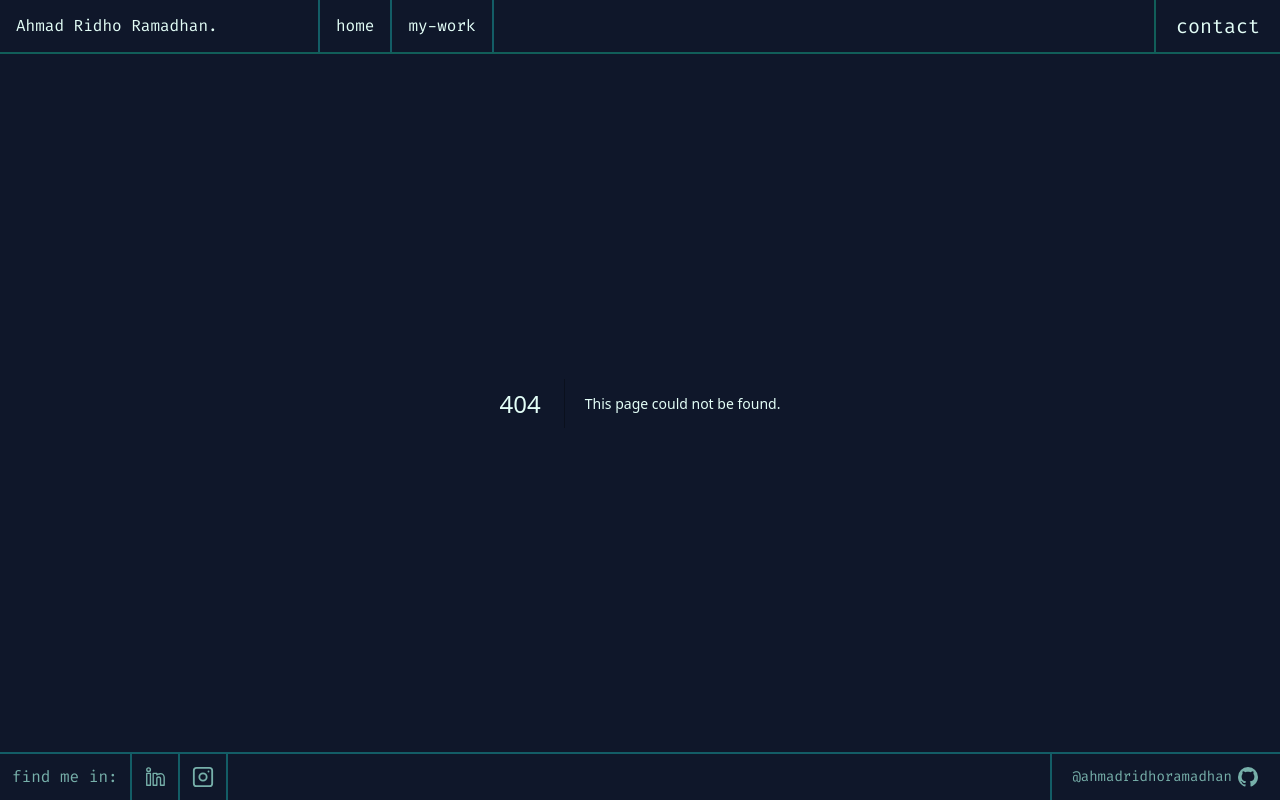
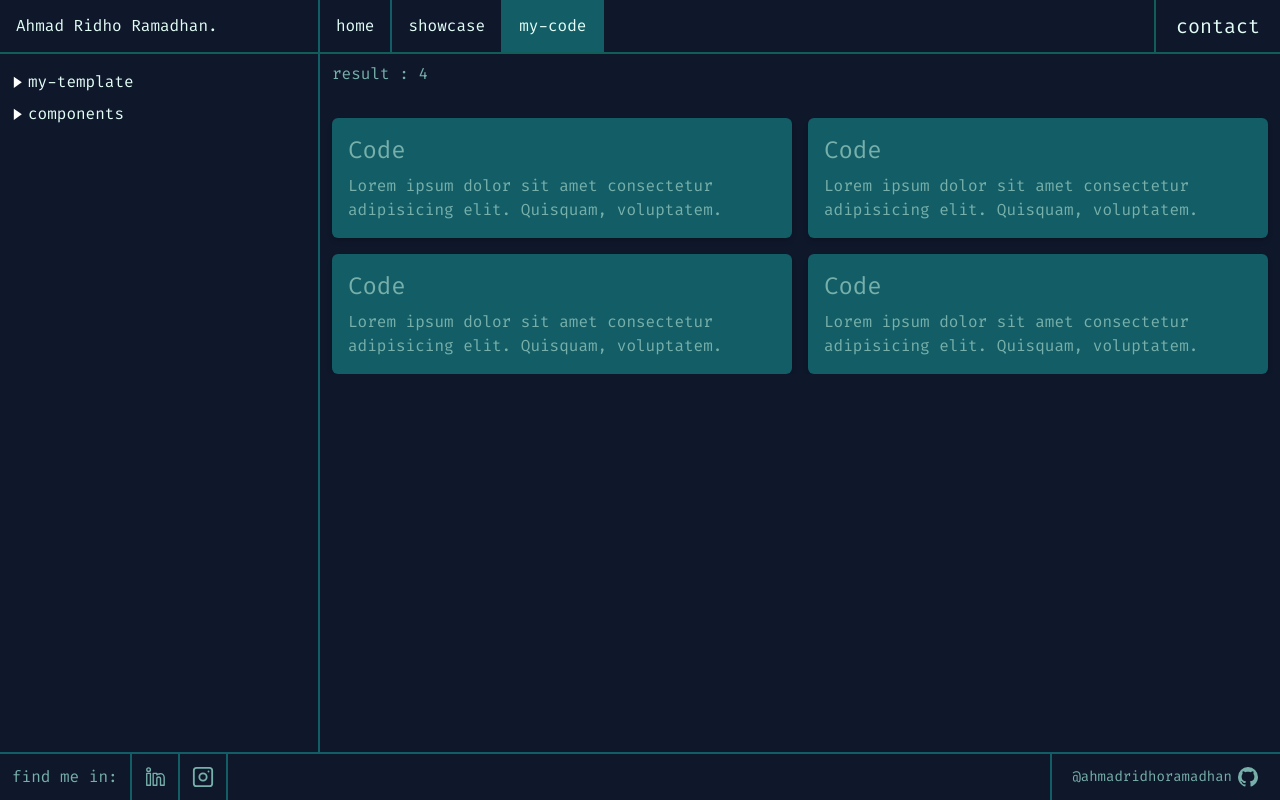
Before and after one commit to ahmadridhoramadhan/ahmadridhoramadhan.github.io, a Next.js app: page /code in a window 1280 px wide. Before the commit this address had no page. Built offline with nearby package versions, Linux system fonts and the light colour scheme.

Commit message:
new file:   app/code/page.tsx 	new file:   app/contact/SidebarContact.tsx 	modified:   app/contact/page.tsx 	modified:   app/work/page.tsx 	modified:   app/work/sidebar.tsx 	modified:   components/header.tsx

```diff
--- /dev/null
+++ b/app/code/page.tsx
@@ -0,0 +1,47 @@
+import { Dropdown } from "@/components/Dropdown"
+
+export default function Code() {
+    return (
+        <main className="flex-auto flex items-stretch overflow-clip select-none flex-col sm:flex-row">
+            <SidebarCode />
+            <div className="py-10 w-full grow-0 overflow-y-auto relative">
+                <div className="absolute lg:left-3 text-color-3 right-2 top-2 z-20">
+                    result : 4
+                </div>
+                <div className="container mx-auto overflow-auto">
+                    <div className="grid grid-cols-1 md:grid-cols-2 gap-4 mt-14 lg:mt-6 px-3">
+                        <div className="bg-color-2 p-4 rounded-md shadow-md">
+                            <h2 className="text-2xl text-color-3">Code</h2>
+                            <p className="text-color-3 mt-2">Lorem ipsum dolor sit amet consectetur adipisicing elit. Quisquam, voluptatem.</p>
+                        </div>
+                        <div className="bg-color-2 p-4 rounded-md shadow-md">
+                            <h2 className="text-2xl text-color-3">Code</h2>
+                            <p className="text-color-3 mt-2">Lorem ipsum dolor sit amet consectetur adipisicing elit. Quisquam, voluptatem.</p>
+                        </div>
+                        <div className="bg-color-2 p-4 rounded-md shadow-md">
+                            <h2 className="text-2xl text-color-3">Code</h2>
+                            <p className="text-color-3 mt-2">Lorem ipsum dolor sit amet consectetur adipisicing elit. Quisquam, voluptatem.</p>
+                        </div>
+                        <div className="bg-color-2 p-4 rounded-md shadow-md">
+                            <h2 className="text-2xl text-color-3">Code</h2>
+                            <p className="text-color-3 mt-2">Lorem ipsum dolor sit amet consectetur adipisicing elit. Quisquam, voluptatem.</p>
+                        </div>
+                    </div>
+                </div>
+            </div>
+        </main>
+    )
+}
+
+function SidebarCode() {
+    return (
+        <div className="lg:border-r-2 lg:max-w-xs w-full border-color-2 pl-3 *:py-1 pt-3 lg:block absolute lg:static z-20 backdrop-blur-md lg:backdrop-blur-0 pb-4 overflow-auto">
+            <Dropdown title="my-template">
+                <li>lala</li>
+            </Dropdown>
+            <Dropdown title="components">
+                <li>lala</li>
+            </Dropdown>
+        </div>
+    )
+}
--- /dev/null
+++ b/app/contact/SidebarContact.tsx
@@ -0,0 +1,20 @@
+import Link from 'next/link';
+import { Dropdown } from '../../components/Dropdown';
+
+export function SidebarContact() {
+    const dropdownItemsStyle = "flex items-center gap-2 opacity-50 hover:opacity-100 transition-opacity";
+    return (
+        <aside className="sm:border-r-2 border-0 max-w-xs w-full border-color-2 *:border-color-2 pt-3 *:py-1 pl-3 pb-5">
+            <Dropdown title='Contacts'>
+                <li className={dropdownItemsStyle}><Link href={'mailto:ahmadridhoramadhan2@gmail.com'} className='text-sm'>ahmadridhoramadhan2@gmail.com</Link></li>
+                <li className={dropdownItemsStyle}><Link href={''}>+62 882-0205-39449</Link></li>
+            </Dropdown>
+            <Dropdown title='find-me-also-in'>
+                <li className={dropdownItemsStyle}><Link href={'https://www.linkedin.com/in/ahmad-ridho-ramadhan/'} target='_blank'>Linkedin</Link></li>
+                <li className={dropdownItemsStyle}><Link href={''} target='_blank'>Instagram</Link></li>
+                <li className={dropdownItemsStyle}><Link href={'https://github.com/ahmadridhoramadhan'} target='_blank'>Github</Link></li>
+                <li className={dropdownItemsStyle}><Link href={'https://wa.me/+62882020539449'} target='_blank'>Whatsapp</Link></li>
+            </Dropdown>
+        </aside>
+    );
+}
--- a/app/contact/page.tsx
+++ b/app/contact/page.tsx
@@ -1,5 +1,4 @@
-import Link from 'next/link'
-import { Dropdown } from '../../components/Dropdown'
+import { SidebarContact } from './SidebarContact'
 
 export default function Contact() {
     return (
@@ -27,21 +26,3 @@ export default function Contact() {
         </main>
     )
 }
-
-function SidebarContact() {
-    const dropdownItemsStyle = "flex items-center gap-2 opacity-50 hover:opacity-100 transition-opacity"
-    return (
-        <aside className="sm:border-r-2 border-0 max-w-xs w-full border-color-2 *:border-color-2 py-1 *:py-2 *:pl-2 pb-5">
-            <Dropdown title='Contacts'>
-                <li className={dropdownItemsStyle}><Link href={''} className='text-sm'>ahmadridhoramadhan2.gmail.com</Link></li>
-                <li className={dropdownItemsStyle}><Link href={''}>+62 882-0205-39449</Link></li>
-            </Dropdown>
-            <Dropdown title='find-me-also-in'>
-                <li className={dropdownItemsStyle}>Linkedin</li>
-                <li className={dropdownItemsStyle}>Instagram</li>
-                <li className={dropdownItemsStyle}>Github</li>
-                <li className={dropdownItemsStyle}>Whatsapp</li>
-            </Dropdown>
-        </aside>
-    )
-}
--- a/app/work/page.tsx
+++ b/app/work/page.tsx
@@ -24,7 +24,10 @@ export default function Work() {
     return (
         <main className="flex-auto flex items-stretch overflow-clip select-none flex-col sm:flex-row">
             <Sidebar selected={setSelected} />
-            <div className="py-10 w-full grow-0 overflow-y-auto">
+            <div className="py-10 w-full grow-0 overflow-y-auto relative">
+                <div className="absolute lg:left-3 text-color-3 right-2 top-2 z-20">
+                    result : {projects.length}
+                </div>
                 <div className="max-w-2xl mx-auto px-1 space-y-10 mt-10">
                     {
                         [...projects].reverse().map((project: Project) => (
--- a/app/work/sidebar.tsx
+++ b/app/work/sidebar.tsx
@@ -1,9 +1,3 @@
-'use client'
-
-import { useState } from "react";
-import { IconTriangle } from "../../components/icons"
-import { motion } from "framer-motion";
-
 import categories from '@/utils/db/categories.json'
 import { Dropdown } from "../../components/Dropdown";
 
@@ -16,15 +10,8 @@ export default function Sidebar({ selected }: { selected: any }) {
     }
 
     return (
-        <div className="lg:border-r-2 lg:max-w-xs w-full border-color-2 pl-5 pt-5 lg:block absolute lg:static z-20 backdrop-blur-md lg:backdrop-blur-0 pb-4">
+        <div className="lg:border-r-2 lg:max-w-xs w-full border-color-2 pl-3 *:py-1 pt-3 lg:block absolute lg:static z-20 backdrop-blur-md lg:backdrop-blur-0 pb-4 overflow-auto">
             <Dropdown title="projects">
-                {categories.map(category => (
-                    <li key={category.id} className="mt-2 last:mb-2">
-                        <CheckboxInput name={category.name} icon={category.icon} id={category.id} setSelected={setSelected} />
-                    </li>
-                ))}
-            </Dropdown>
-            <Dropdown title="my-code">
                 {categories.map(category => (
                     <li key={category.id} className="mt-2 last:mb-2">
                         <CheckboxInput name={category.name} icon={category.icon} id={category.id} setSelected={setSelected} />
@@ -55,6 +42,3 @@ function CheckboxInput({ label, name, value, icon, id, setSelected }: { label?:
         </label>
     )
 }
-
-// TODO: replace title with show case
-//  make new dropdown for template
--- a/components/header.tsx
+++ b/components/header.tsx
@@ -14,7 +14,8 @@ export default function Header() {
 
     const pagesList = [
         { name: 'home', path: '/' },
-        { name: 'my-work', path: '/work' },
+        { name: 'showcase', path: '/work' },
+        { name: 'my-code', path: '/code' },
         // { name: 'about', path: '/about' }
     ]
 
```
